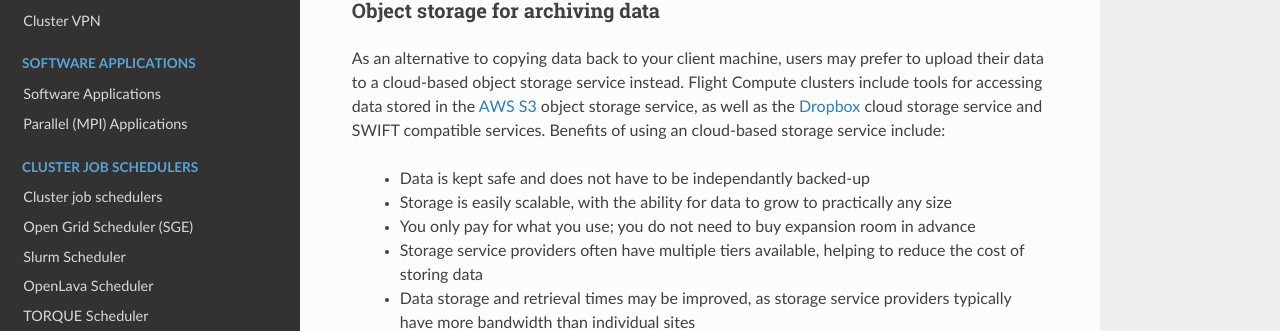
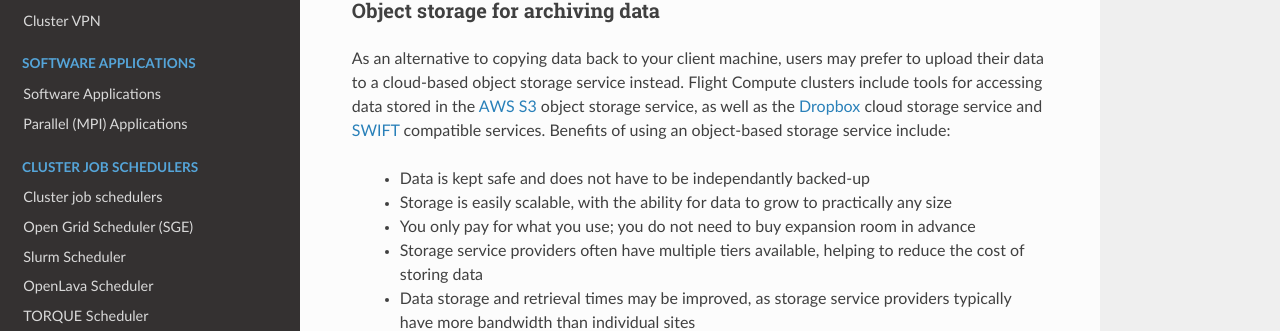
Before and after one commit to alces-software/flight-appliance-docs, a Sphinx documentation site: the page built from docs/source/databasics/data_basics.rst, in a window 1280 px wide and 900 px high, scrolled down 4259 px. Shown: the part 161-492 px from the top of the window. Built offline with Sphinx 7.4.7 and the Read the Docs theme 2.0.0, drawn with Linux system fonts in a browser that asks for light colours.

Commit message:
Fixed minor typo

```diff
--- a/docs/source/databasics/data_basics.rst
+++ b/docs/source/databasics/data_basics.rst
@@ -123,7 +123,7 @@ The amount of time taken to copy data to and from your cluster will depend on a
 Object storage for archiving data
 ---------------------------------
 
-As an alternative to copying data back to your client machine, users may prefer to upload their data to a cloud-based object storage service instead. Flight Compute clusters include tools for accessing data stored in the `AWS S3 <https://aws.amazon.com/s3/>`_ object storage service, as well as the `Dropbox <https://www.dropbox.com/>`_ cloud storage service and SWIFT compatible services. Benefits of using an cloud-based storage service include:
+As an alternative to copying data back to your client machine, users may prefer to upload their data to a cloud-based object storage service instead. Flight Compute clusters include tools for accessing data stored in the `AWS S3 <https://aws.amazon.com/s3/>`_ object storage service, as well as the `Dropbox <https://www.dropbox.com/>`_ cloud storage service and `SWIFT <https://wiki.openstack.org/wiki/Swift>`_ compatible services. Benefits of using an object-based storage service include:
 
 
  - Data is kept safe and does not have to be independantly backed-up
```
